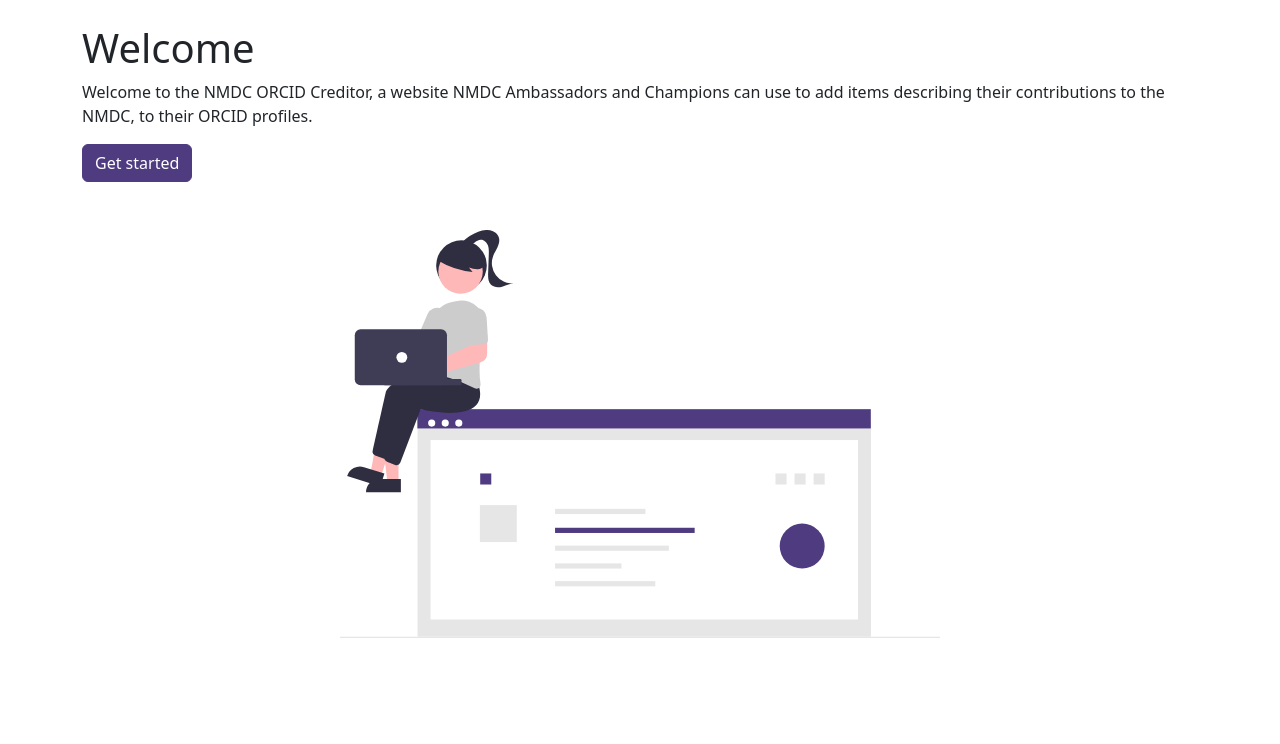
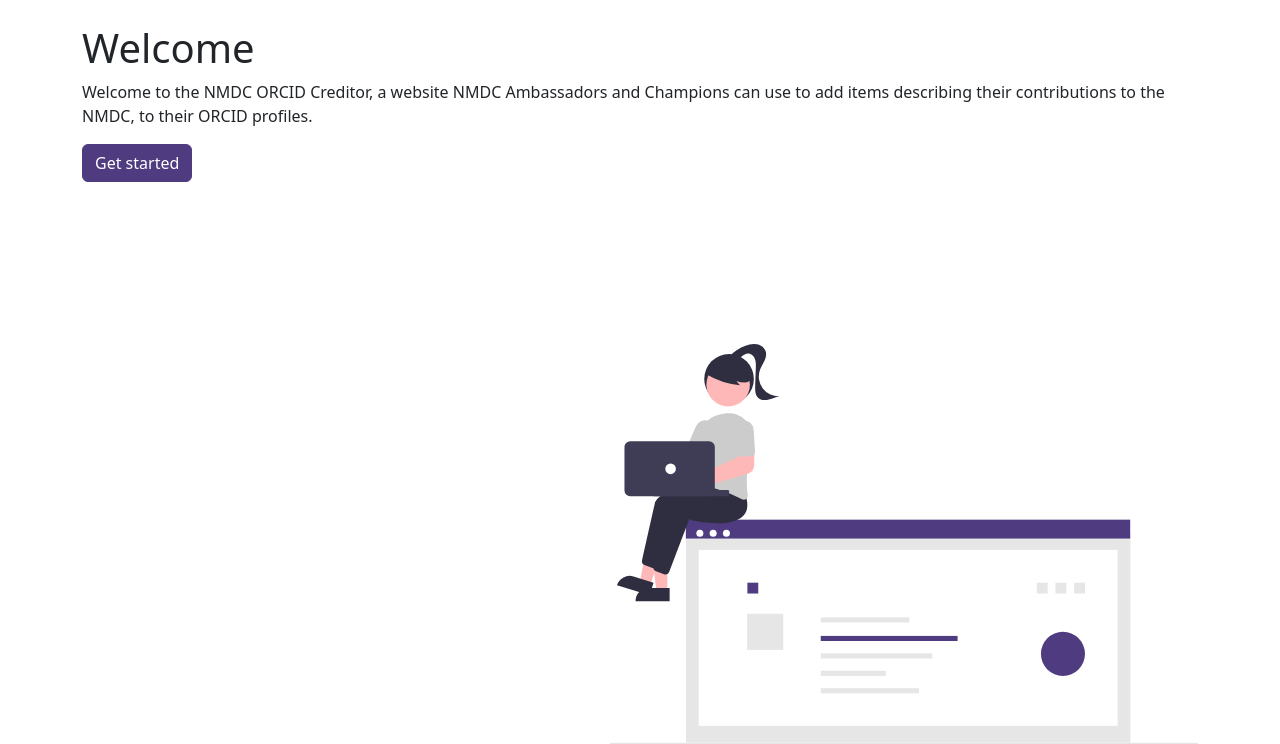
Before and after one commit to microbiomedata/nmdc-orcid-creditor, a FastAPI app: page / in a window 1280 px wide. Shown: the part 56-800 px from the top of the page. Run offline with FastAPI, Linux system fonts and the light colour scheme.

Commit message:
Attach footer illustration to bottom of page

```diff
--- a/nmdc_orcid_creditor/templates/base.html.jinja
+++ b/nmdc_orcid_creditor/templates/base.html.jinja
@@ -39,6 +39,27 @@
                 --bs-btn-disabled-border-color: hsl(from var(--bs-primary) h s calc(l + 20));
             }
         </style>
+        <!-- Miscellaneous custom styles. -->
+        <style>
+            .body-block-container {
+                display: flex;
+                flex-direction: column;
+
+                /* Make it at least as tall as the viewport, minus the height of the navbar. */
+                min-height: calc(100vh - 56px);
+            }
+            main {
+                /* Make it grow to fill any remaining space in the flex column. */
+                flex-grow: 1;
+            }
+            footer {
+                height: 400px;
+                background-image: url("{{ url_for("static", path="/undraw_online_resume_re_ru7s.svg") }}");
+                background-repeat: no-repeat;
+                background-size: contain;
+                background-position: bottom right;
+            }
+        </style>
     </head>
     <body>
         <nav class="navbar bg-body-tertiary">
@@ -53,13 +74,13 @@
                 </ul>
             </div>
         </nav>
-        <div class="container">
-            <div class="my-4">
+        <div class="container body-block-container">
+            <main class="mt-4">
                 {% block body %}{% endblock %}
-            </div>
-            <div class="mt-5 text-center">
-                <img style="max-width: 100%" width="600px" height="auto" src="{{ url_for("static", path="/undraw_online_resume_re_ru7s.svg") }}" alt="Illustration of online profile" />
-            </div>
+            </main>
+            <footer>
+                <!-- Note: We specify dimensions and a background image for this element via CSS. -->
+            </footer>
         </div>
         <script src="https://cdn.jsdelivr.net/npm/bootstrap@5.3.3/dist/js/bootstrap.bundle.min.js"
                 integrity="sha384-YvpcrYf0tY3lHB60NNkmXc5s9fDVZLESaAA55NDzOxhy9GkcIdslK1eN7N6jIeHz"
```
